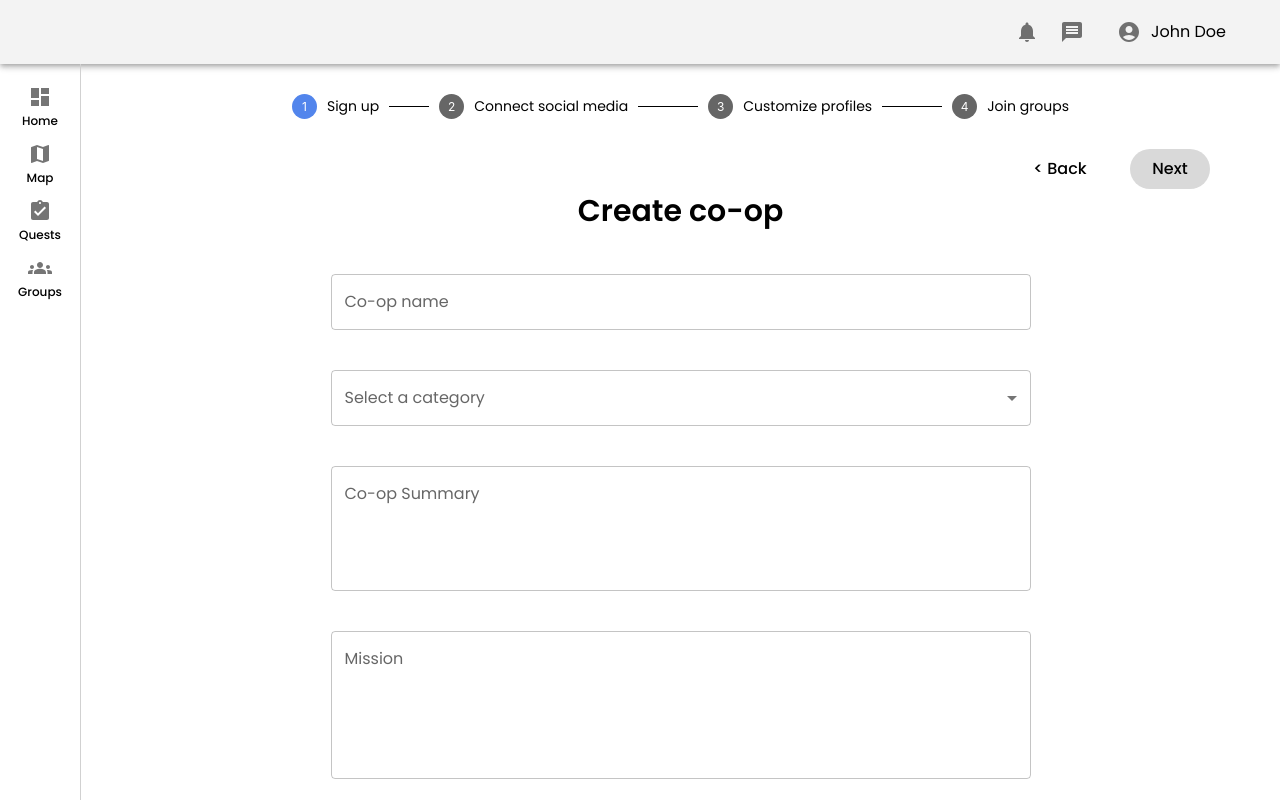
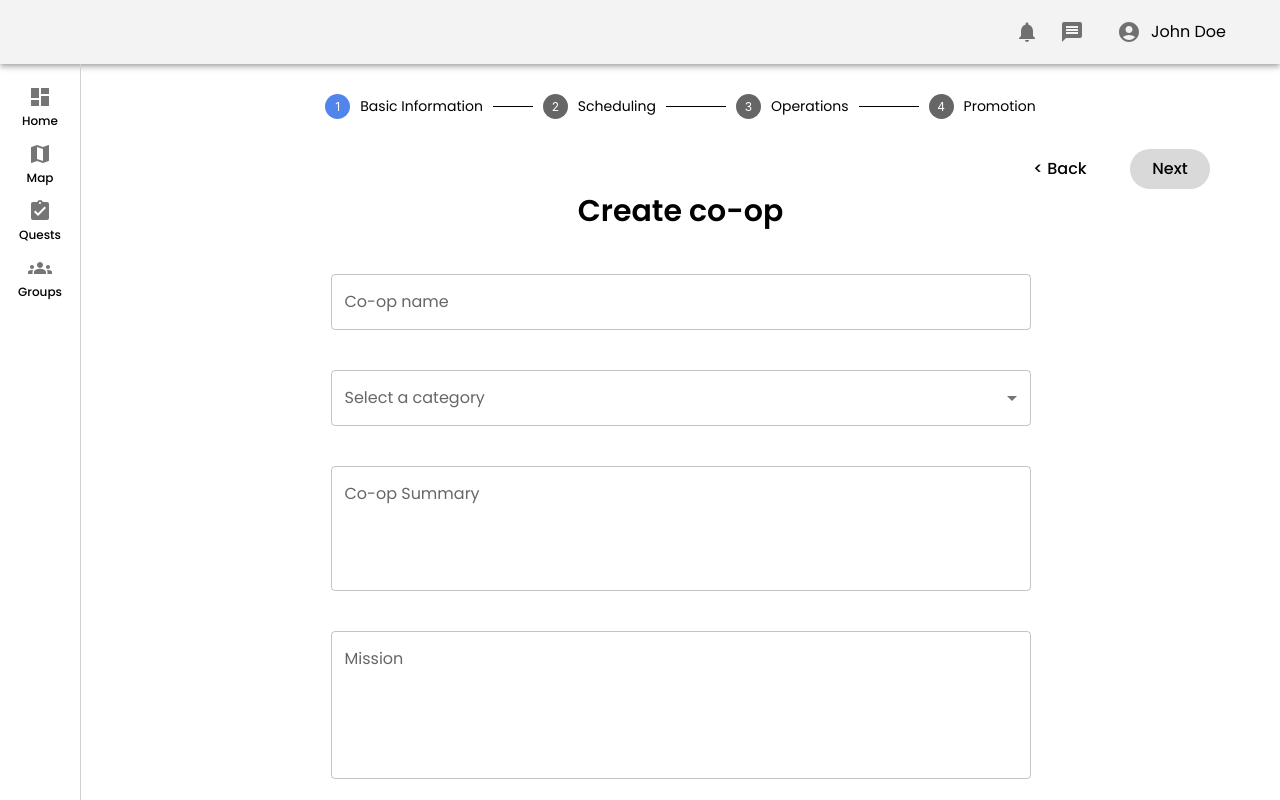
Before and after one commit to sandeep-bh-dev/Coquest-WebApp, a React (Create React App) app in the folder frontend/: page /Coop in a window 1280 px wide. Shown: the top 800 px of the page. Built offline with nearby package versions, Linux system fonts and the light colour scheme.

Commit message:
update progress bar

```diff
--- a/frontend/src/components/ProgressBar/index.tsx
+++ b/frontend/src/components/ProgressBar/index.tsx
@@ -33,16 +33,16 @@ const ProgressBar = () => {
             }}
         >
             <Ball state value={"1"} />
-            <Typography variant="body2">Sign up</Typography>
+            <Typography variant="body2">Basic Information</Typography>
             <Divider style={{ width: "40px", backgroundColor: "black" }} />
             <Ball value={"2"} />
-            <Typography variant="body2">Connect social media</Typography>
+            <Typography variant="body2">Scheduling</Typography>
             <Divider style={{ width: "60px", backgroundColor: "black" }} />
             <Ball value={"3"} />
-            <Typography variant="body2">Customize profiles</Typography>
+            <Typography variant="body2">Operations</Typography>
             <Divider style={{ width: "60px", backgroundColor: "black" }} />
             <Ball value={"4"} />
-            <Typography variant="body2">Join groups</Typography>
+            <Typography variant="body2">Promotion</Typography>
         </div>
     );
 };
```
Also changed, not shown: frontend/src/pages/Login/Login.tsx (indentation only).
